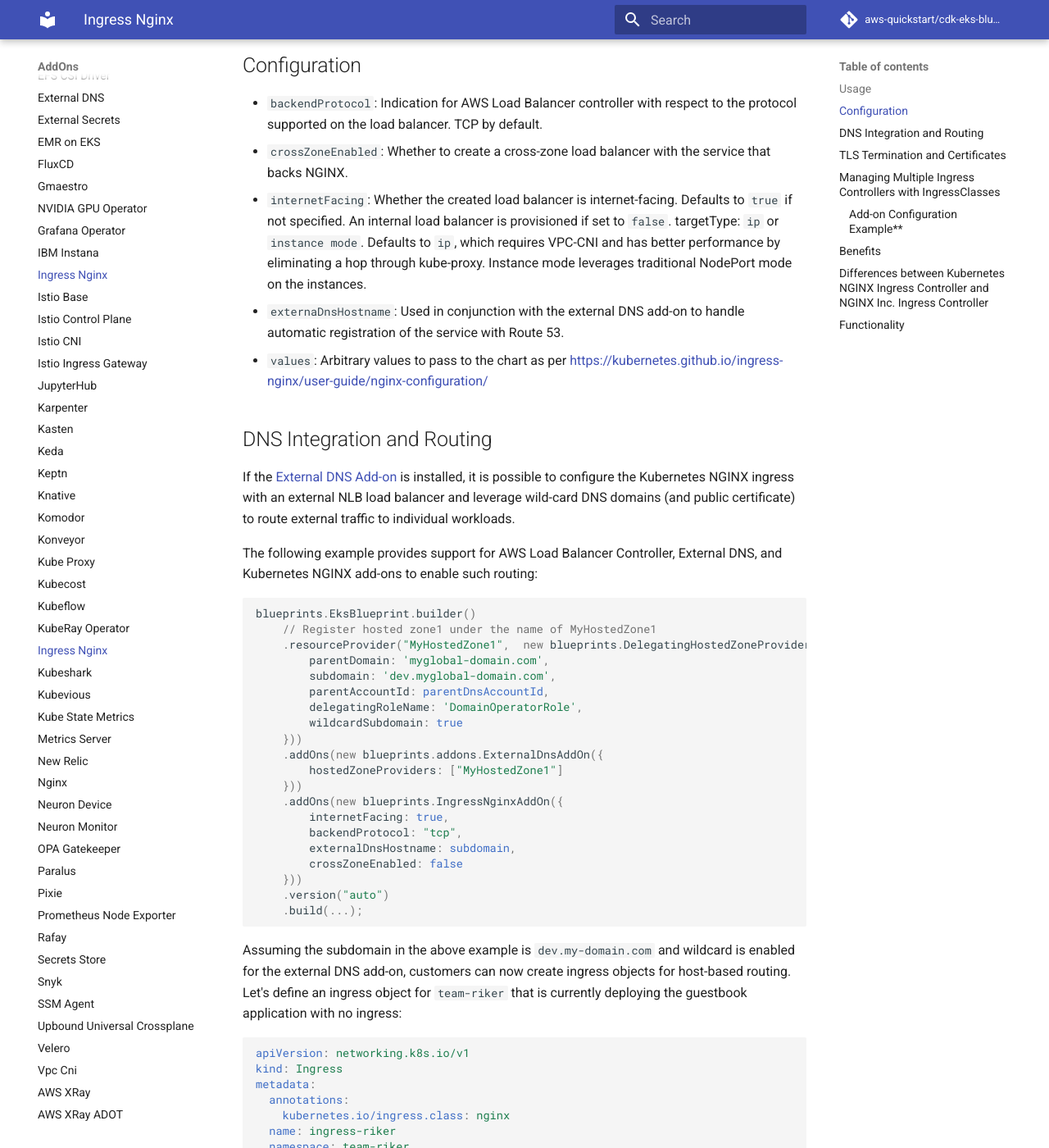
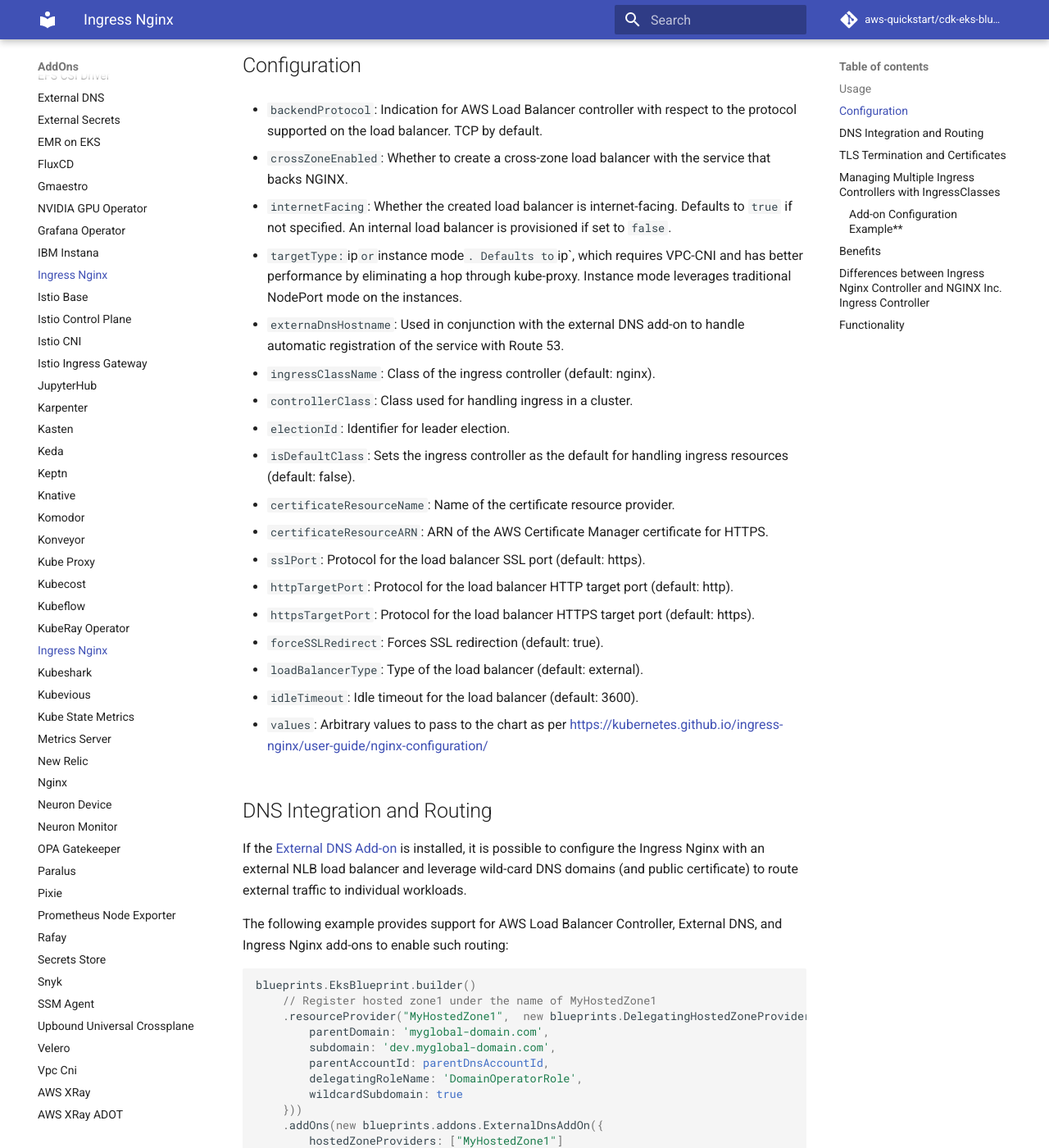
Before and after one commit to aws-quickstart/cdk-eks-blueprints, an MkDocs documentation site: the page built from docs/addons/ingress-nginx.md, in a window 1280 px wide and 1400 px high, scrolled down 1177 px. Shown: the whole window at 82% size. Built offline with MkDocs 1.6.1 and Material for MkDocs 9.7.7, drawn with Linux system fonts in a browser that asks for light colours; comment, search, counter and statistics services are not loaded; some of the changed text lies outside the part shown.

Commit message:
Update ingress-nginx.md

````diff
--- a/docs/addons/ingress-nginx.md
+++ b/docs/addons/ingress-nginx.md
@@ -1,6 +1,6 @@
 # Ingress NGINX Add-on
 
-This add-on installs [Ingress Nginx Controller](https://kubernetes.github.io/ingress-nginx) on Amazon EKS. Kubernetes NGINX ingress controller uses NGINX as a reverse proxy and load balancer.
+This add-on installs [Ingress Nginx Controller](https://kubernetes.github.io/ingress-nginx) on Amazon EKS. Ingress Nginx controller uses NGINX as a reverse proxy and load balancer.
 
 Other than handling Kubernetes ingress objects, this ingress controller can facilitate multi-tenancy and segregation of workload ingresses based on host name (host-based routing) and/or URL Path (path-based routing).
 
@@ -44,17 +44,46 @@
 ## Configuration
 
 - `backendProtocol`: Indication for AWS Load Balancer controller with respect to the protocol supported on the load balancer. TCP by default.
+
 - `crossZoneEnabled`: Whether to create a cross-zone load balancer with the service that backs NGINX.
+
 - `internetFacing`: Whether the created load balancer is internet-facing. Defaults to `true` if not specified. An internal load balancer is provisioned if set to `false`.
-targetType: `ip` or `instance mode`. Defaults to `ip`, which requires VPC-CNI and has better performance by eliminating a hop through kube-proxy. Instance mode leverages traditional NodePort mode on the instances.
+
+- `targetType: `ip` or `instance mode`. Defaults to `ip`, which requires VPC-CNI and has better performance by eliminating a hop through kube-proxy. Instance mode leverages traditional NodePort mode on the instances.
+
 - `externaDnsHostname`: Used in conjunction with the external DNS add-on to handle automatic registration of the service with Route 53.
+
+- `ingressClassName`: Class of the ingress controller (default: nginx).
+
+- `controllerClass`: Class used for handling ingress in a cluster.
+
+- `electionId`: Identifier for leader election.
+
+- `isDefaultClass`: Sets the ingress controller as the default for handling ingress resources (default: false).
+
+- `certificateResourceName`: Name of the certificate resource provider.
+
+- `certificateResourceARN`: ARN of the AWS Certificate Manager certificate for HTTPS.
+
+- `sslPort`: Protocol for the load balancer SSL port (default: https).
+
+- `httpTargetPort`: Protocol for the load balancer HTTP target port (default: http).
+
+- `httpsTargetPort`: Protocol for the load balancer HTTPS target port (default: https).
+
+- `forceSSLRedirect`: Forces SSL redirection (default: true).
+
+- `loadBalancerType`: Type of the load balancer (default: external).
+
+- `idleTimeout`: Idle timeout for the load balancer (default: 3600).
+
 - `values`: Arbitrary values to pass to the chart as per <https://kubernetes.github.io/ingress-nginx/user-guide/nginx-configuration/>
 
 ## DNS Integration and Routing
 
-If the [External DNS Add-on](../addons/external-dns.md) is installed, it is possible to configure the Kubernetes NGINX ingress with an external NLB load balancer and leverage wild-card DNS domains (and public certificate) to route external traffic to individual workloads.
+If the [External DNS Add-on](../addons/external-dns.md) is installed, it is possible to configure the Ingress Nginx with an external NLB load balancer and leverage wild-card DNS domains (and public certificate) to route external traffic to individual workloads.
 
-The following example provides support for AWS Load Balancer Controller, External DNS, and Kubernetes NGINX add-ons to enable such routing:
+The following example provides support for AWS Load Balancer Controller, External DNS, and Ingress Nginx add-ons to enable such routing:
 
 ```typescript
 blueprints.EksBlueprint.builder()
@@ -134,7 +163,7 @@
 
 ## TLS Termination and Certificates
 
-You can configure the Kubernetes NGINX add-on to terminate TLS at the load balancer and supply an ACM certificate through the platform blueprint.
+You can configure the Ingress Nginx add-on to terminate TLS at the load balancer and supply an ACM certificate through the platform blueprint.
 
 A certificate can be registered using a named [resource provider](../resource-providers/index.md).
 
@@ -180,10 +209,10 @@
 
 ## Managing Multiple Ingress Controllers with IngressClasses
 
-The IngressNginxAddOn leverages the Kubernetes NGINX Ingress Controller, which supports using IngressClasses to avoid conflicts. Here's how you can set up and use IngressClasses to manage multiple Ingress controllers effectively.
+The IngressNginxAddOn leverages the Ingress Nginx Controller, which supports using IngressClasses to avoid conflicts. Here's how you can set up and use IngressClasses to manage multiple Ingress controllers effectively.
 
 **Using IngressClasses with IngressNginxAddOn**
-To deploy multiple instances of the NGINX Ingress controller, grant them control over different IngressClasses and select the appropriate IngressClass using the ingressClassName field in your Ingress resources. The IngressNginxAddOn simplifies this setup by allowing you to define these parameters directly.
+To deploy multiple instances of the Ingress Nginx controller, grant them control over different IngressClasses and select the appropriate IngressClass using the ingressClassName field in your Ingress resources. The IngressNginxAddOn simplifies this setup by allowing you to define these parameters directly.
 
 ### Add-on Configuration Example**
 
@@ -222,37 +251,42 @@
 
 ## Benefits
 
-- Service Annotations: Customize the Kubernetes Service resource exposing the NGINX ingress controller for better control over AWS integrations.
+- Service Annotations: Customize the Kubernetes Service resource exposing the Ingress Nginx controller for better control over AWS integrations.
 - Ingress Class Resource: Manage multiple Ingress configurations by specifying different ingress classes, ensuring proper routing and avoiding conflicts.
 - Election ID: Ensure high availability and reliability by using a unique election ID for each controller instance, avoiding conflicts between multiple instances.
 
-## Differences between Kubernetes NGINX Ingress Controller and NGINX Inc. Ingress Controller
+## Differences between Ingress Nginx Controller and NGINX Inc. Ingress Controller
 
-The Kubernetes NGINX Ingress Controller and the NGINX Inc. Ingress Controller both use NGINX, but they have different implementations and configurations:
+The Ingress-Nginx Controller and the NGINX Inc(F5). Ingress Controller both use NGINX, but they have different implementations and configurations:
+
 
 1. Repository Source:
 
-Kubernetes NGINX: Available at [kubernetes/ingress-nginx](https://kubernetes.github.io/ingress-nginx/user-guide/nginx-configuration/).
-NGINX Inc.: Available at [nginxinc/kubernetes-ingress](https://kubernetes.github.io/ingress-nginx/deploy/).
+Ingress Nginx: Available at [kubernetes/ingress-nginx](https://kubernetes.github.io/ingress-nginx/user-guide/nginx-configuration/).
+
+NGINX Inc.(F5): Available at [nginxinc/kubernetes-ingress](https://github.com/nginxinc/kubernetes-ingress).
 
 1. Configuration and Features:
 
-Kubernetes NGINX: More commonly used within the Kubernetes community, with extensive community support and documentation.
-NGINX Inc.: Provided by NGINX Inc., potentially with enterprise features and different configurations.
+Ingress Nginx: Maintained by: Kubernetes community with extensive community support and documentation.
+
+NGINX Inc.(F5): Maintained by: NGINX Inc. (part of F5 Networks), potentially with enterprise features and different configurations.
 
 1. Annotations and Settings:
 
-Kubernetes NGINX: May have different annotations and settings specific to Kubernetes community practices.
-NGINX Inc.: May offer additional enterprise-grade features and require different annotations.
+Ingress Nginx: May have different annotations and settings specific to Kubernetes community practices.
+
+NGINX Inc.(F5): May offer additional enterprise-grade features and require different annotations.
 
 1. Support and Updates:
 
-Kubernetes NGINX: Community-supported with frequent updates based on community contributions.
-NGINX Inc.: Officially supported by NGINX Inc., with potential access to enterprise support and updates.
+Ingress Nginx: Community-supported with regular updates and improvements based on community contributions.
+
+NGINX Inc.(F5): Commercial support available from NGINX Inc, with a focus on security and enterprise features.
 
 ## Functionality
 
-1. Installs Kubernetes NGINX ingress controller
+1. Installs Ingress Nginx controller
 2. Provides convenience options to integrate with AWS Load Balancer Controller to leverage NLB for the load balancer
 3. Provides convenience options to integrate with External DNS add-on for integration with Amazon Route 53
 4. Allows configuring TLS termination at the load balancer provisioned with the add-on
````
